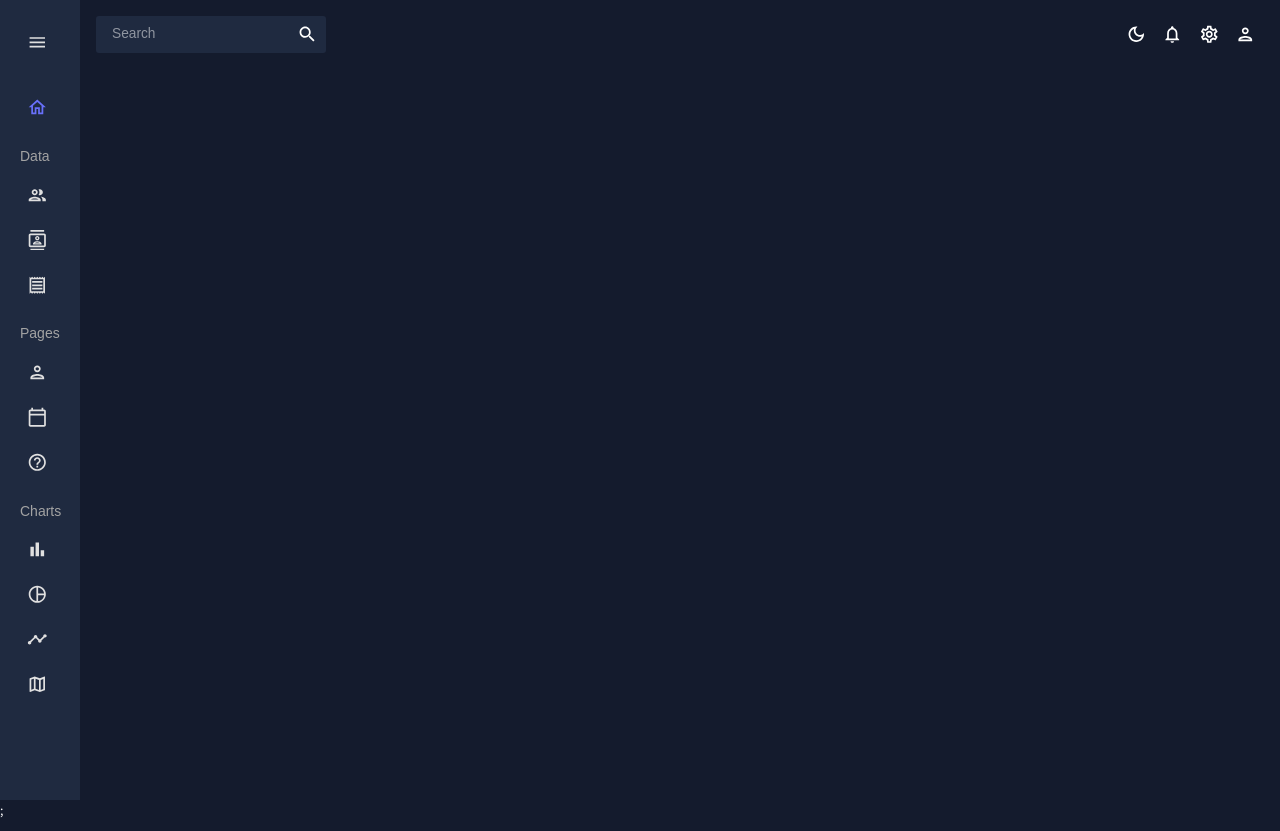
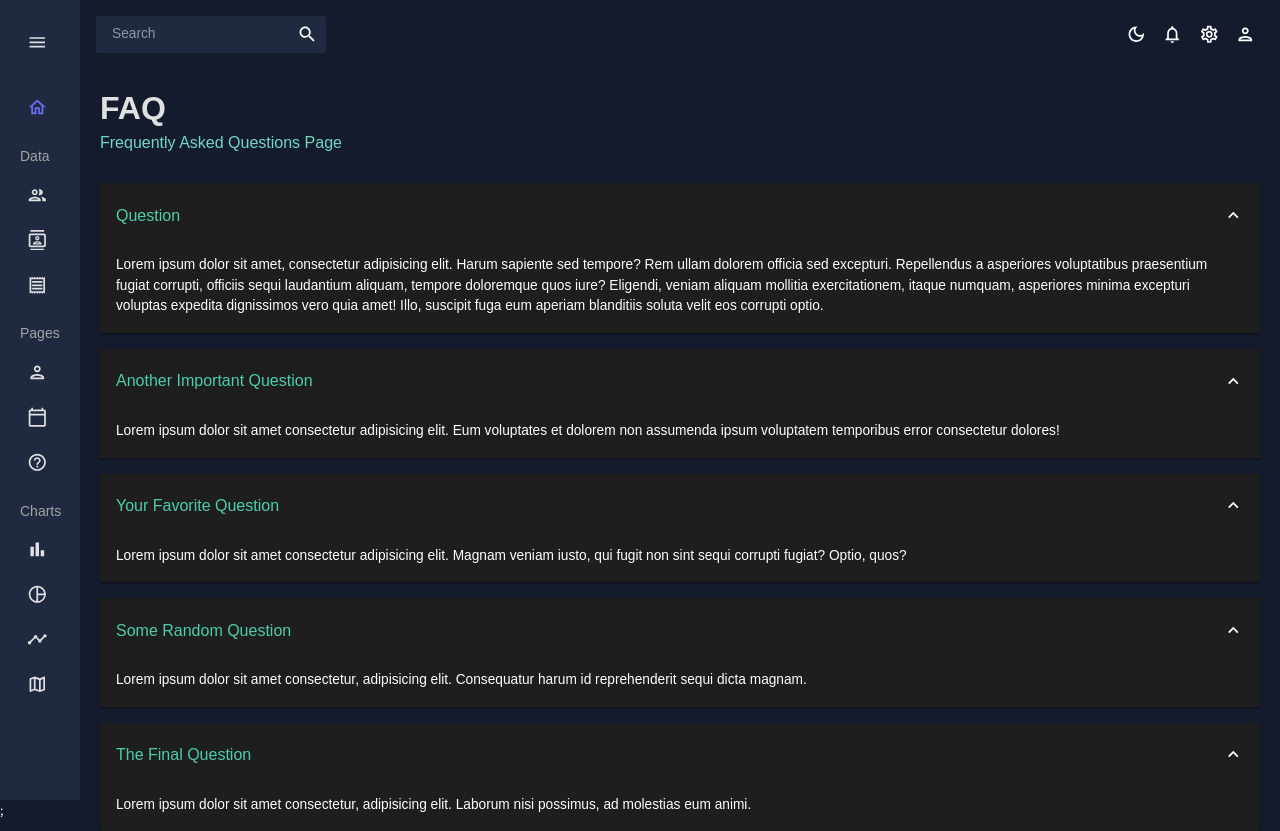
Before and after one commit to BuraYu/adminDashboard, a React (Create React App) app: page /faq in a window 1280 px wide. Built offline with nearby package versions, Linux system fonts and the light colour scheme.

Commit message:
add faq page

```diff
--- a/src/App.js
+++ b/src/App.js
@@ -11,7 +11,7 @@
 import Form from "./scenes/form";
 // import Line from "./scenes/line";
 // import Pie from "./scenes/dashboard";
-// import FAQ from "./scenes/faq";
+import Faq from "./scenes/faq";
 // import Geography from "./scenes/geography";
 // import Calender from "./scenes/calender";
 
@@ -34,9 +34,9 @@
               <Route path="/bar" element={<Bar />} /> */}
               <Route path="/form" element={<Form />} />
               {/* <Route path="/line" element={<Line />} />
-              <Route path="/pie" element={<Pie />} />
-              <Route path="/faq" element={<FAQ />} />
-              <Route path="/geography" element={<Geography />} />
+              <Route path="/pie" element={<Pie />} /> */}
+              <Route path="/faq" element={<Faq />} />
+              {/* <Route path="/geography" element={<Geography />} />
               <Route path="/calender" element={<Calender />} /> */}
             </Routes>
           </main>
--- /dev/null
+++ b/src/scenes/faq/index.jsx
@@ -0,0 +1,94 @@
+import { Box, useTheme } from "@mui/material";
+
+import Header from "../../components/header";
+import Accordion from "@mui/material/Accordion";
+import AccordionSummary from "@mui/material/AccordionSummary";
+import AccordionDetails from "@mui/material/AccordionDetails";
+import Typography from "@mui/material/Typography";
+import ExpandMoreIcon from "@mui/icons-material/ExpandMore";
+import { tokens } from "../../theme";
+
+const FAQ = () => {
+  const theme = useTheme();
+  const colors = tokens(theme.palette.mode);
+  return (
+    <Box m="20px">
+      <Header title="FAQ" subtitle="Frequently Asked Questions Page" />
+
+      <Accordion defaultExpanded>
+        <AccordionSummary expandIcon={<ExpandMoreIcon />}>
+          <Typography color={colors.greenAccent[500]} variant="h5">
+            Question
+          </Typography>
+        </AccordionSummary>
+        <AccordionDetails>
+          <Typography>
+            Lorem ipsum dolor sit amet, consectetur adipisicing elit. Harum
+            sapiente sed tempore? Rem ullam dolorem officia sed excepturi.
+            Repellendus a asperiores voluptatibus praesentium fugiat corrupti,
+            officiis sequi laudantium aliquam, tempore doloremque quos iure?
+            Eligendi, veniam aliquam mollitia exercitationem, itaque numquam,
+            asperiores minima excepturi voluptas expedita dignissimos vero quia
+            amet! Illo, suscipit fuga eum aperiam blanditiis soluta velit eos
+            corrupti optio.
+          </Typography>
+        </AccordionDetails>
+      </Accordion>
+      <Accordion defaultExpanded>
+        <AccordionSummary expandIcon={<ExpandMoreIcon />}>
+          <Typography color={colors.greenAccent[500]} variant="h5">
+            Another Important Question
+          </Typography>
+        </AccordionSummary>
+        <AccordionDetails>
+          <Typography>
+            Lorem ipsum dolor sit amet consectetur adipisicing elit. Eum
+            voluptates et dolorem non assumenda ipsum voluptatem temporibus
+            error consectetur dolores!
+          </Typography>
+        </AccordionDetails>
+      </Accordion>
+      <Accordion defaultExpanded>
+        <AccordionSummary expandIcon={<ExpandMoreIcon />}>
+          <Typography color={colors.greenAccent[500]} variant="h5">
+            Your Favorite Question
+          </Typography>
+        </AccordionSummary>
+        <AccordionDetails>
+          <Typography>
+            Lorem ipsum dolor sit amet consectetur adipisicing elit. Magnam
+            veniam iusto, qui fugit non sint sequi corrupti fugiat? Optio, quos?
+          </Typography>
+        </AccordionDetails>
+      </Accordion>
+      <Accordion defaultExpanded>
+        <AccordionSummary expandIcon={<ExpandMoreIcon />}>
+          <Typography color={colors.greenAccent[500]} variant="h5">
+            Some Random Question
+          </Typography>
+        </AccordionSummary>
+        <AccordionDetails>
+          <Typography>
+            Lorem ipsum dolor sit amet consectetur, adipisicing elit.
+            Consequatur harum id reprehenderit sequi dicta magnam.
+          </Typography>
+        </AccordionDetails>
+      </Accordion>
+      <Accordion defaultExpanded>
+        <AccordionSummary expandIcon={<ExpandMoreIcon />}>
+          <Typography color={colors.greenAccent[500]} variant="h5">
+            The Final Question
+          </Typography>
+        </AccordionSummary>
+        <AccordionDetails>
+          <Typography>
+            Lorem ipsum dolor sit amet consectetur, adipisicing elit. Laborum
+            nisi possimus, ad molestias eum animi.
+          </Typography>
+        </AccordionDetails>
+      </Accordion>
+    </Box>
+  );
+};
+
+export default FAQ;
```
